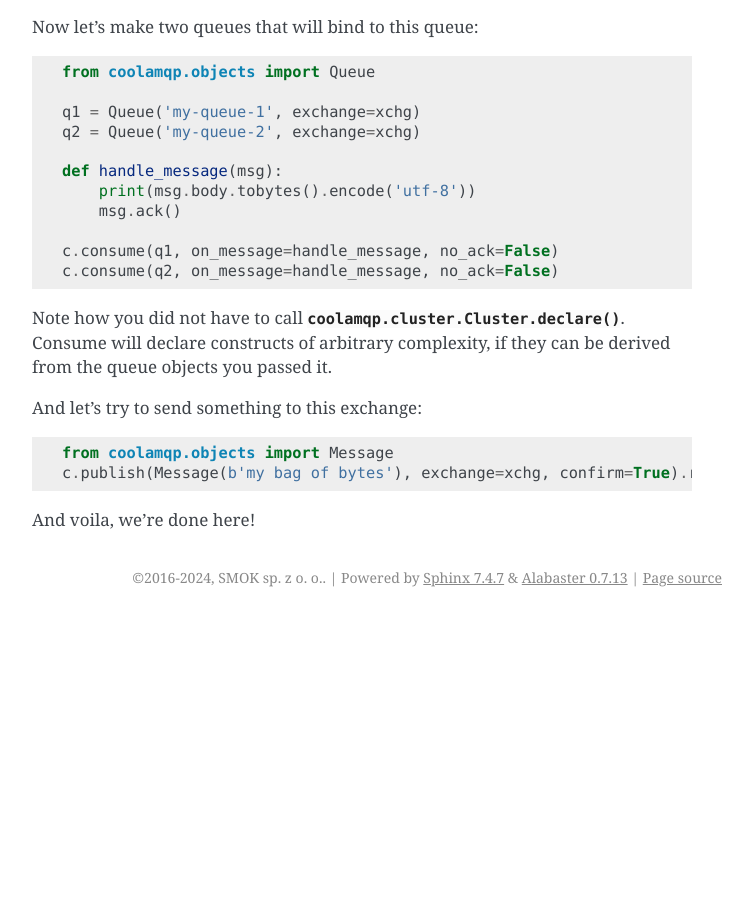
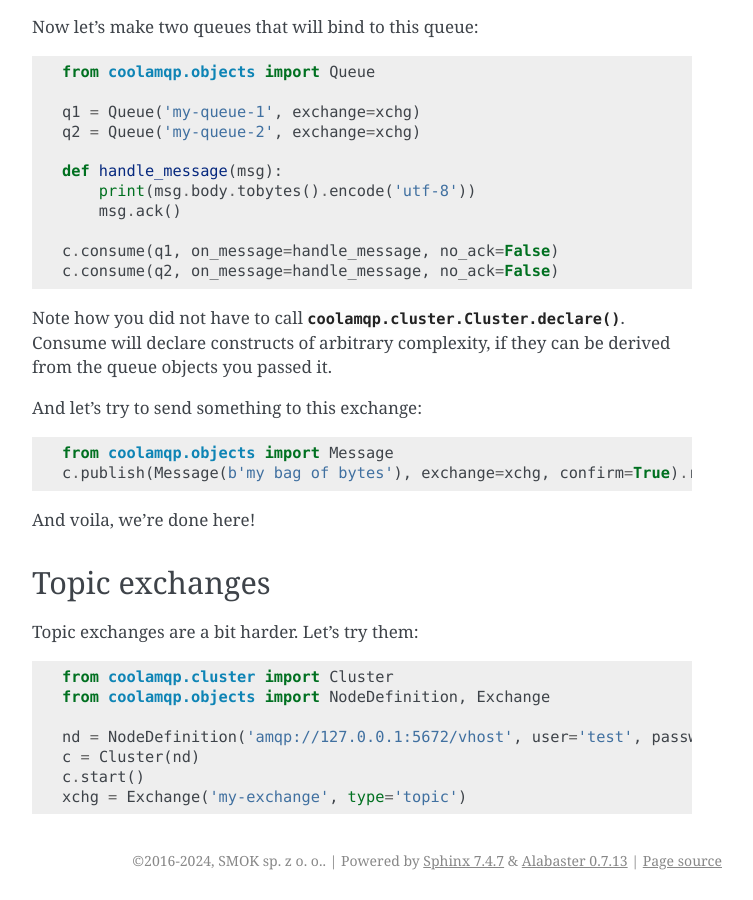
Before and after one commit to smok-serwis/coolamqp, a Sphinx documentation site: the page built from docs/tutorials.rst, in a window 1280 px wide and 900 px high, scrolled down 1423 px. Shown: the whole window, without its empty margins (388-1141 px from the left). Built offline with Sphinx 7.4.7, drawn with Linux system fonts in a browser that asks for light colours; pages that are not in the unit, such as notebooks, are missing from menus; before the commit the page ends 2040 px from its top, so only the background shows below that.

Commit message:
docs fix

```diff
--- a/docs/tutorials.rst
+++ b/docs/tutorials.rst
@@ -104,3 +104,19 @@ And let's try to send something to this exchange:
     c.publish(Message(b'my bag of bytes'), exchange=xchg, confirm=True).result()
 
 And voila, we're done here!
+
+Topic exchanges
+---------------
+
+Topic exchanges are a bit harder. Let's try them:
+
+
+.. code-block:: python
+
+    from coolamqp.cluster import Cluster
+    from coolamqp.objects import NodeDefinition, Exchange
+
+    nd = NodeDefinition('amqp://127.0.0.1:5672/vhost', user='test', password='test', heartbeat=30)
+    c = Cluster(nd)
+    c.start()
+    xchg = Exchange('my-exchange', type='topic')
```
Also changed, not shown: docs/reference.rst (+22 -10 lines).
